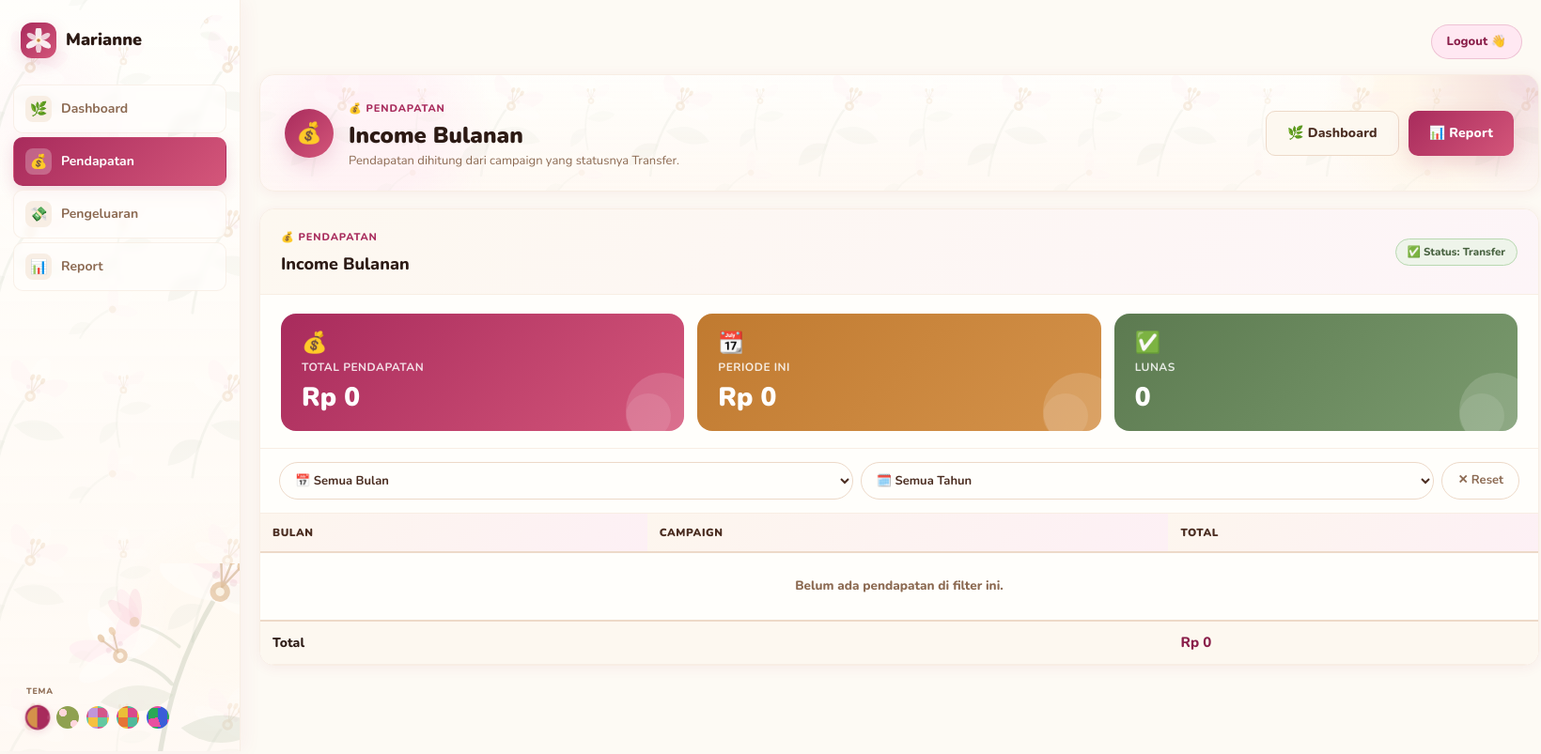
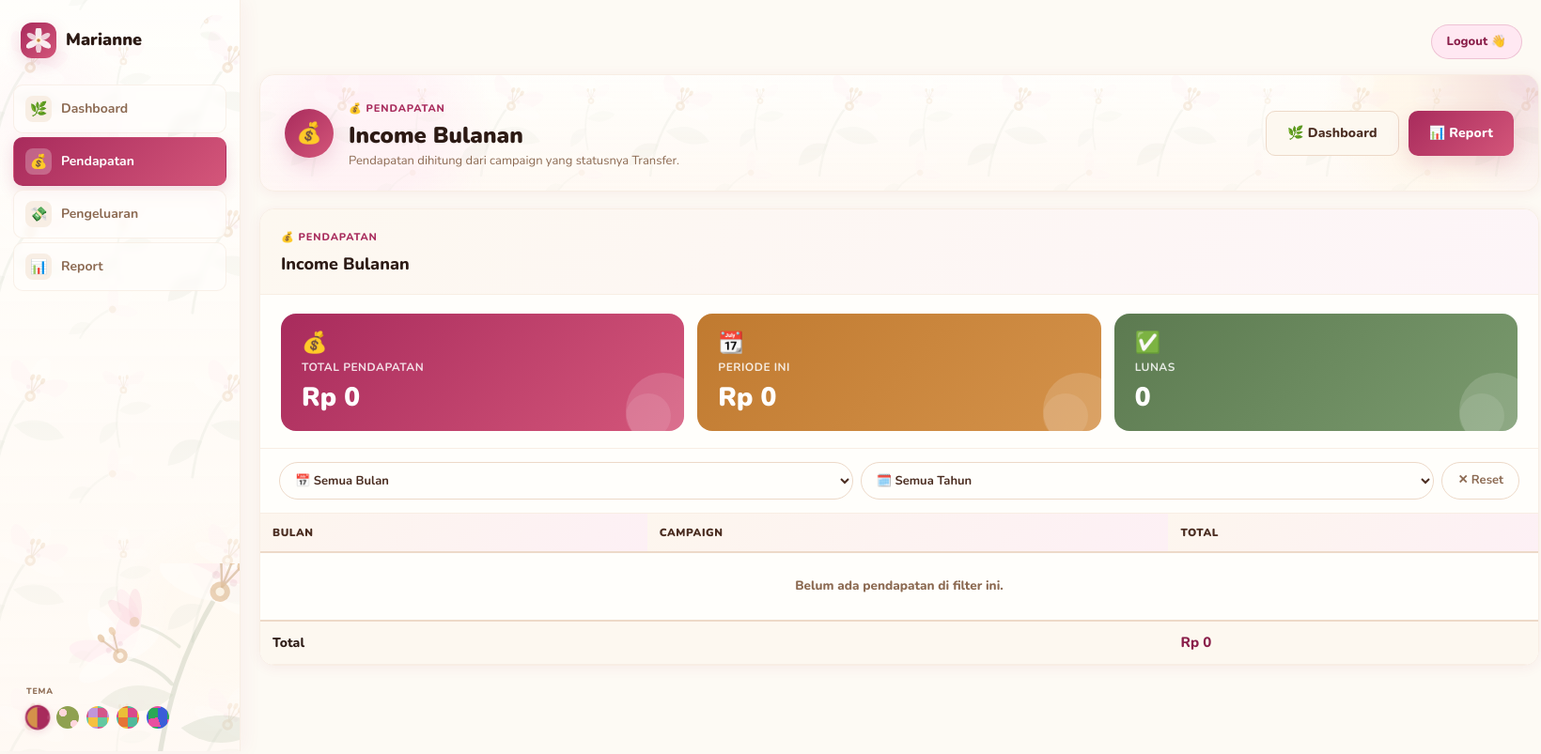
Before and after one commit to hendrikusray/daily-task, a Flask app: page /pendapatan in a window 1640 px wide. Shown: the whole page at 94% size. Run offline with Flask 3, Linux system fonts and the light colour scheme; a user stored in the database is signed in; data that the repository does not hold is empty.

Commit message:
pendapatan: remove Status Transfer badge, fix chart card overflow
Co-Authored-By: Claude Sonnet 4.6 <noreply@anthropic.com>

```diff
--- a/app/static/css/style.css
+++ b/app/static/css/style.css
@@ -3065,6 +3065,7 @@ body[data-theme="polka"].auth-page::after {
 
 /* === MONTHLY INCOME TABLE === */
 .monthly-income-section { margin-bottom: 8px; }
+.monthly-income-section .sheet-card { overflow: hidden; }
 .monthly-table td, .monthly-table th { white-space: normal; }
 .monthly-total { font-weight: 800; color: var(--sage-dark); font-size: 14px; }
 .monthly-row-current td { background: var(--lily-pale) !important; }
--- a/app/templates/pendapatan.html
+++ b/app/templates/pendapatan.html
@@ -26,9 +26,6 @@
                 <div>
                     <span class="eyebrow">💰 Pendapatan</span>
                     <h2>Income Bulanan</h2>
-                </div>
-                <div class="income-meta">
-                    <span class="income-status-badge">✅ Status: Transfer</span>
                 </div>
             </div>
 
```
